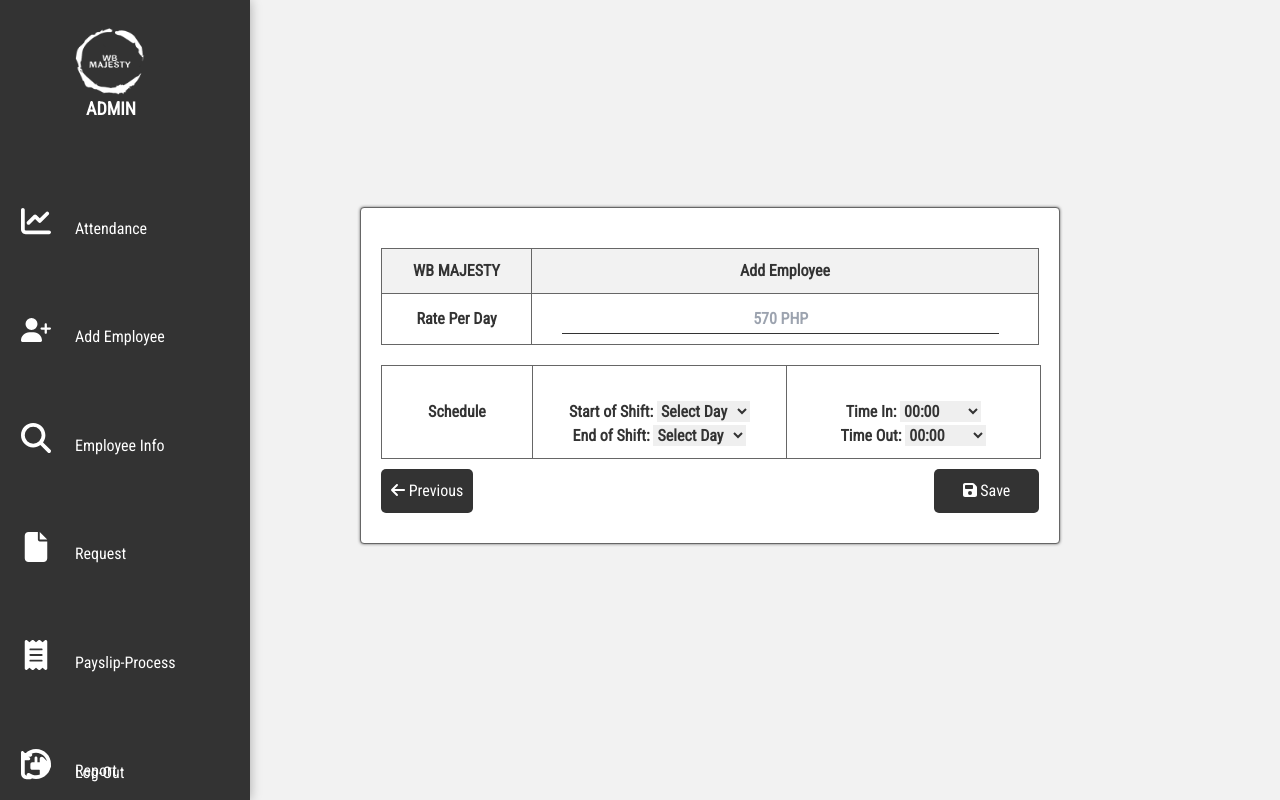
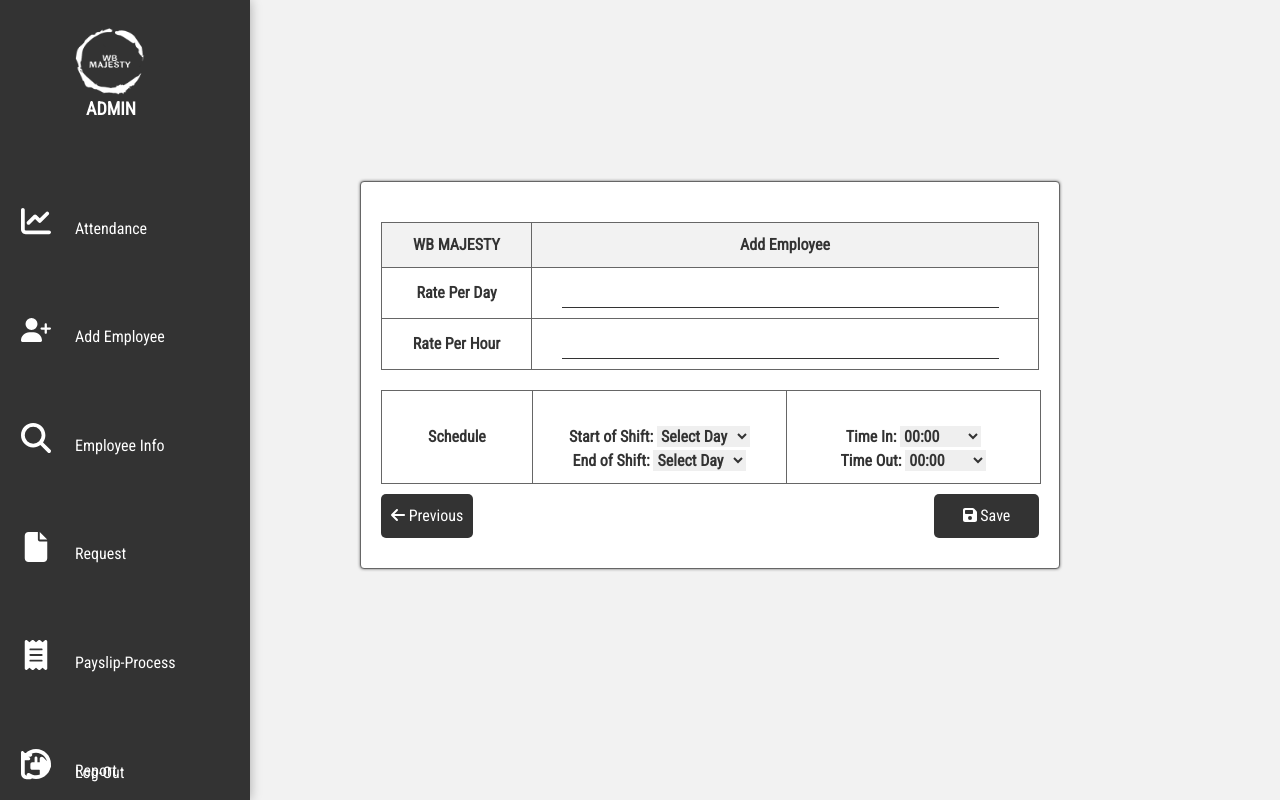
Before and after one commit to josephmiana/next-js-hris, a Next.js app: page /addemployee in a window 1280 px wide. Both pictures are taken after a click on the button "Next". Built offline with nearby package versions, Linux system fonts and the light colour scheme; no server answers; the database is empty.

Commit message:
add rate per hour

```diff
--- a/src/app/addemployee/page.tsx
+++ b/src/app/addemployee/page.tsx
@@ -276,7 +276,7 @@
                       id="rate"
                       type="text"
                     value={user.rateperDay}
-                      placeholder="570 PHP"
+
                     onChange={(e) => {
                       const inputValue = e.target.value;
 
@@ -303,6 +303,44 @@
         }
     }}
   />
+
+                        </td>
+                        </tr>
+                        <tr className="row">
+                        <td className="td-label" >Rate Per Hour</td>
+                        <td>
+                          <input
+                      id="rate"
+                      type="text"
+                    value={user.rateperDay}
+
+                    onChange={(e) => {
+                      const inputValue = e.target.value;
+
+
+                    if (/^\d+(\.\d+)?$/.test(inputValue) || inputValue === "") {
+                  setUser({ ...user, rateperDay: inputValue });
+      }else {
+
+        Swal.fire({
+          position: 'top-end', // Position to top-end
+          icon: 'error',
+          title: 'invalid Input!',
+          showConfirmButton: false,
+          timer: 2000,
+          toast: true, // Enable toast mode
+          background: '#efefef',
+          showClass: {
+            popup: 'animate__animated animate__fadeInDown',
+          },
+          hideClass: {
+            popup: 'animate__animated animate__fadeOutUp',
+          },
+        });
+        }
+    }}
+  />
+
 
                         </td>
                         </tr>
@@ -525,7 +563,7 @@
                     value={user.phone}
                   onChange={(e) => {
                   const inputValue = e.target.value;
-
+                  const limitedValue = inputValue.slice(0, 11);
 
                     if (/^\d*$/.test(inputValue) || inputValue === "") {
                   setUser({ ...user, phone: inputValue });
```
